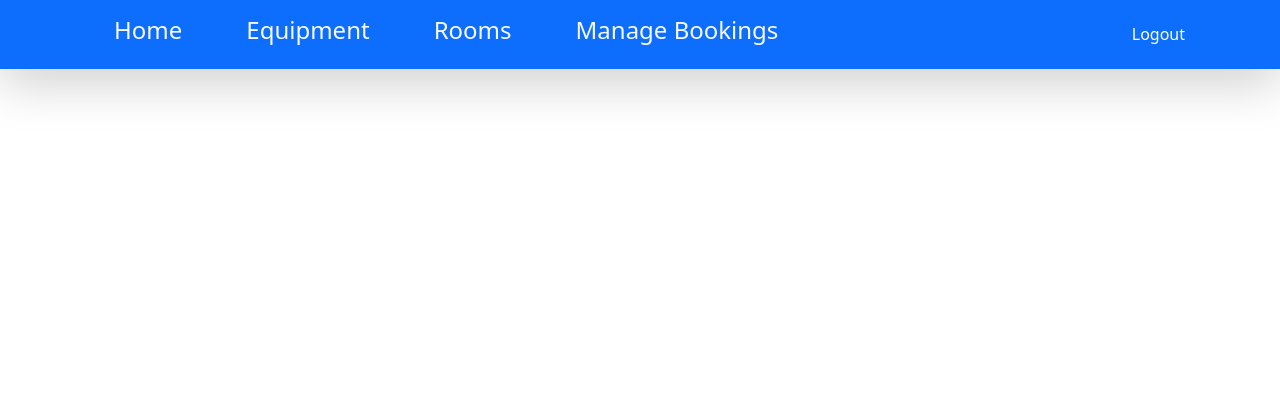
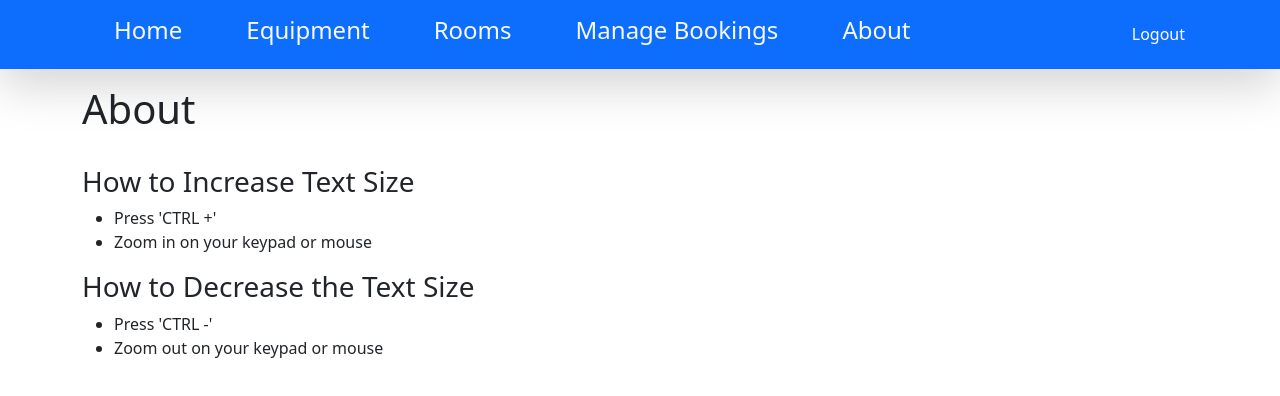
Before and after one commit to k-kali/SENG371, a React (Create React App) app: page /user/about in a window 1280 px wide. Shown: the top 396 px of the page. Built offline with nearby package versions, Linux system fonts and the light colour scheme.

Commit message:
added about page

```diff
--- a/src/App.js
+++ b/src/App.js
@@ -1,29 +1,41 @@
-import { Routes, Route } from 'react-router-dom';
-import { Layout } from './components/Layout'
-import { AdminHome, AdminEquipment, AdminRooms, AdminBookings, UserHome, UserBookings, UserEquipment, UserRooms, Login, Home } from './Pages';
+import { Routes, Route } from "react-router-dom";
+import { Layout } from "./components/Layout";
+import {
+  AdminHome,
+  AdminEquipment,
+  AdminRooms,
+  AdminBookings,
+  UserHome,
+  UserBookings,
+  UserEquipment,
+  UserRooms,
+  About,
+  Login,
+  Home,
+} from "./Pages";
 
 function App() {
-
-
   return (
     <>
-        <Routes>
-          <Route path='/*' element={<Home/>}/>
-          <Route path='user' element={<Login/>}/>
-          <Route path='admin' element={<Login/>}/>
-          <Route path='user/*' element={<Layout/>}>
-            <Route path='home'  element={<UserHome/>} />
-            <Route path='bookings'  element={<UserBookings/>} />
-            <Route path='equipment' element={<UserEquipment/>} />
-            <Route path='rooms' element={<UserRooms/>}/>
-          </Route>
-          <Route path='admin/*' element={<Layout/>}>
-            <Route path='home' element={<AdminHome/>} />
-            <Route path='equipment' element={<AdminEquipment/>} />
-            <Route path='rooms' element={<AdminRooms/>} />
-            <Route path='bookings' element={<AdminBookings/>} />
-          </Route>
-        </Routes>
+      <Routes>
+        <Route path="/*" element={<Home />} />
+        <Route path="user" element={<Login />} />
+        <Route path="admin" element={<Login />} />
+        <Route path="user/*" element={<Layout />}>
+          <Route path="home" element={<UserHome />} />
+          <Route path="bookings" element={<UserBookings />} />
+          <Route path="equipment" element={<UserEquipment />} />
+          <Route path="rooms" element={<UserRooms />} />
+          <Route path="about" element={<About />} />
+        </Route>
+        <Route path="admin/*" element={<Layout />}>
+          <Route path="home" element={<AdminHome />} />
+          <Route path="equipment" element={<AdminEquipment />} />
+          <Route path="rooms" element={<AdminRooms />} />
+          <Route path="bookings" element={<AdminBookings />} />
+          <Route path="about" element={<About />} />
+        </Route>
+      </Routes>
     </>
   );
 }
--- /dev/null
+++ b/src/Pages/Shared/About.js
@@ -0,0 +1,26 @@
+import React from "react";
+
+export function About() {
+  const title = "About";
+  const p1 = "How to Increase Text Size";
+  const p2 = "How to Decrease the Text Size";
+  return (
+    <div className="flex-container">
+      <div>
+        <h1>{title}</h1>
+        <br></br>
+      </div>
+      <h3>{p1}</h3>
+      <ul>
+        <li>Press 'CTRL +'</li>
+        <li>Zoom in on your keypad or mouse</li>
+      </ul>
+
+      <h3>{p2}</h3>
+      <ul>
+        <li>Press 'CTRL -'</li>
+        <li>Zoom out on your keypad or mouse</li>
+      </ul>
+    </div>
+  );
+}
--- a/src/components/NavBar.js
+++ b/src/components/NavBar.js
@@ -1,13 +1,12 @@
-import { Container, Navbar as NavbarBs, Nav, Button} from "react-bootstrap"
-import { NavLink } from "react-router-dom"
-
+import { Container, Navbar as NavbarBs, Nav, Button } from "react-bootstrap";
+import { NavLink } from "react-router-dom";
 
 export function NavBar() {
   return (
     <NavbarBs className="bg-primary shadow-lg mb-3">
       <Container>
         <Nav>
-                    <Nav.Link to={"home"} as={NavLink} >
+          <Nav.Link to={"home"} as={NavLink}>
             <Container className="px-4 ">
               <h4 className="text-light">Home</h4>
             </Container>
@@ -31,9 +30,16 @@ export function NavBar() {
             </Container>
           </Nav.Link>
 
+          <Nav.Link to={"about"} as={NavLink}>
+            <Container className="px-4">
+              <h4 className="text-light">About</h4>
+            </Container>
+          </Nav.Link>
         </Nav>
-                <Button to={'/'} as={NavLink}>Logout</Button>
+        <Button to={"/"} as={NavLink}>
+          Logout
+        </Button>
       </Container>
     </NavbarBs>
-    )
+  );
 }
```
Also changed, not shown: src/Pages/index.js (+13 -13 lines). Lines whose indentation alone changed are shown as unchanged.
